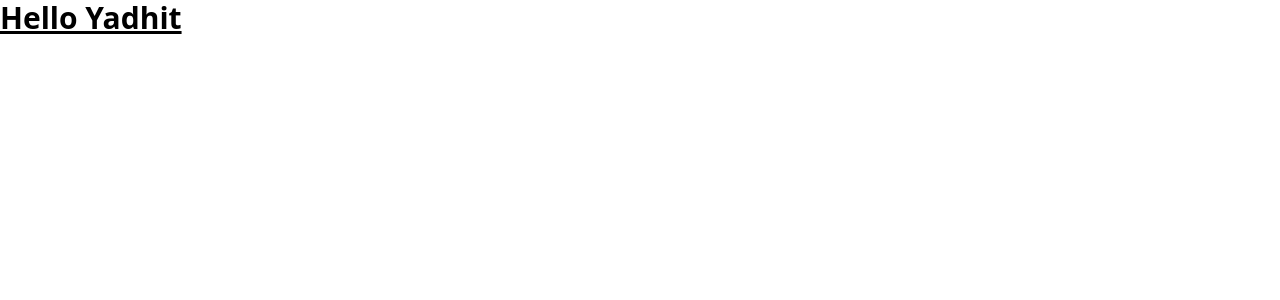
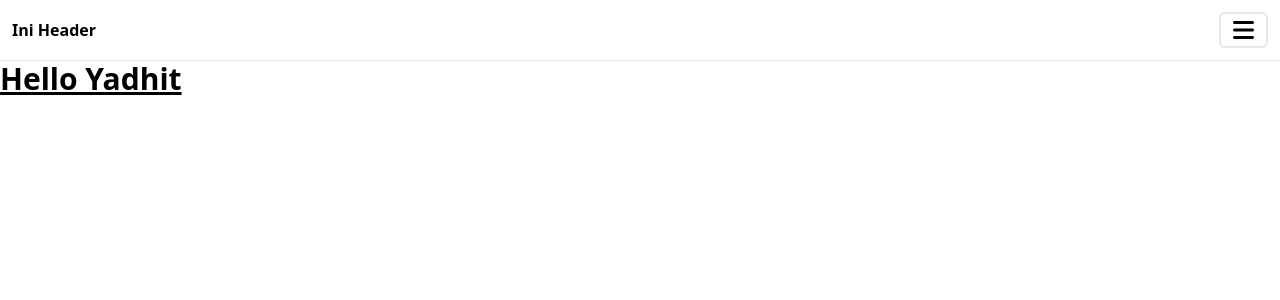
Before and after one commit to prsty02/rakamin-test, a React (Create React App) app: page / in a window 1280 px wide. Shown: the top 300 px of the page. Built offline with nearby package versions, Linux system fonts and the light colour scheme.

Commit message:
add base layout

```diff
--- a/package.json
+++ b/package.json
@@ -3,6 +3,10 @@
   "version": "0.1.0",
   "private": true,
   "dependencies": {
+    "@fortawesome/fontawesome-svg-core": "^6.3.0",
+    "@fortawesome/free-regular-svg-icons": "^6.3.0",
+    "@fortawesome/free-solid-svg-icons": "^6.3.0",
+    "@fortawesome/react-fontawesome": "^0.2.0",
     "@testing-library/jest-dom": "^5.16.5",
     "@testing-library/react": "^13.4.0",
     "@testing-library/user-event": "^13.5.0",
--- a/src/App.js
+++ b/src/App.js
@@ -1,7 +1,9 @@
+import Header from "./Components/Header";
 
 function App() {
   return (
     <div className="App">
+      <Header />
       <h1 className="text-3xl font-bold underline">Hello Yadhit</h1>
     </div>
   );
--- /dev/null
+++ b/src/Components/Header.js
@@ -0,0 +1,12 @@
+import Navigation from "./Navigation"
+
+const Header = () => {
+    return(
+        <header className="p-3 border-b flex justify-between items-center">
+            <span className="font-bold">Ini Header</span>
+            <Navigation />
+        </header>
+    )
+}
+
+export default Header
--- /dev/null
+++ b/src/Components/Navigation.js
@@ -0,0 +1,17 @@
+import { FontAwesomeIcon } from '@fortawesome/react-fontawesome'
+import { faBars } from '@fortawesome/free-solid-svg-icons'
+
+const Navigation = () => {
+    return(
+        <button className="border-solid border-2 px-3 py-1 rounded-md">
+            <span>
+                <FontAwesomeIcon
+                    icon = {faBars}
+                    size = "xl"
+                />
+            </span>
+        </button>
+    )
+}
+
+export default Navigation
```
Also changed, not shown: 1 other file (tests, documents, lock files or other folders).
